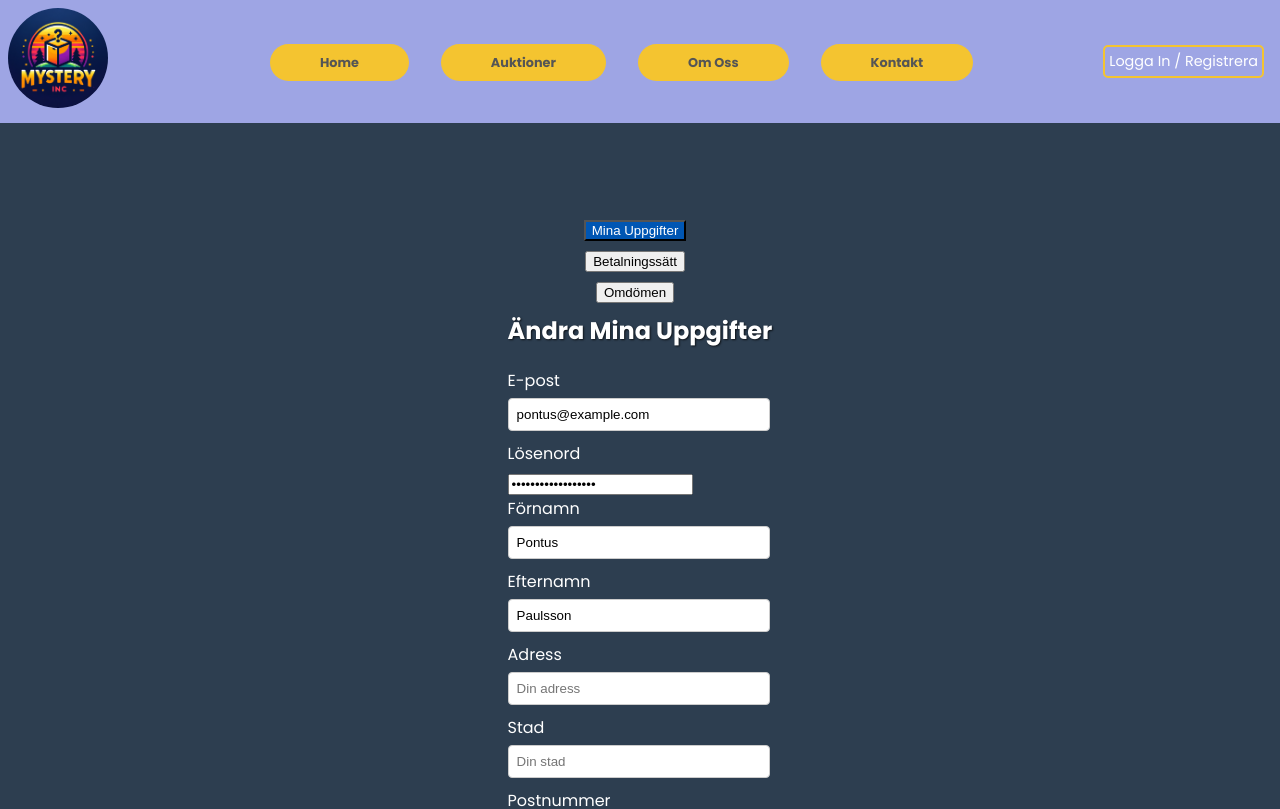
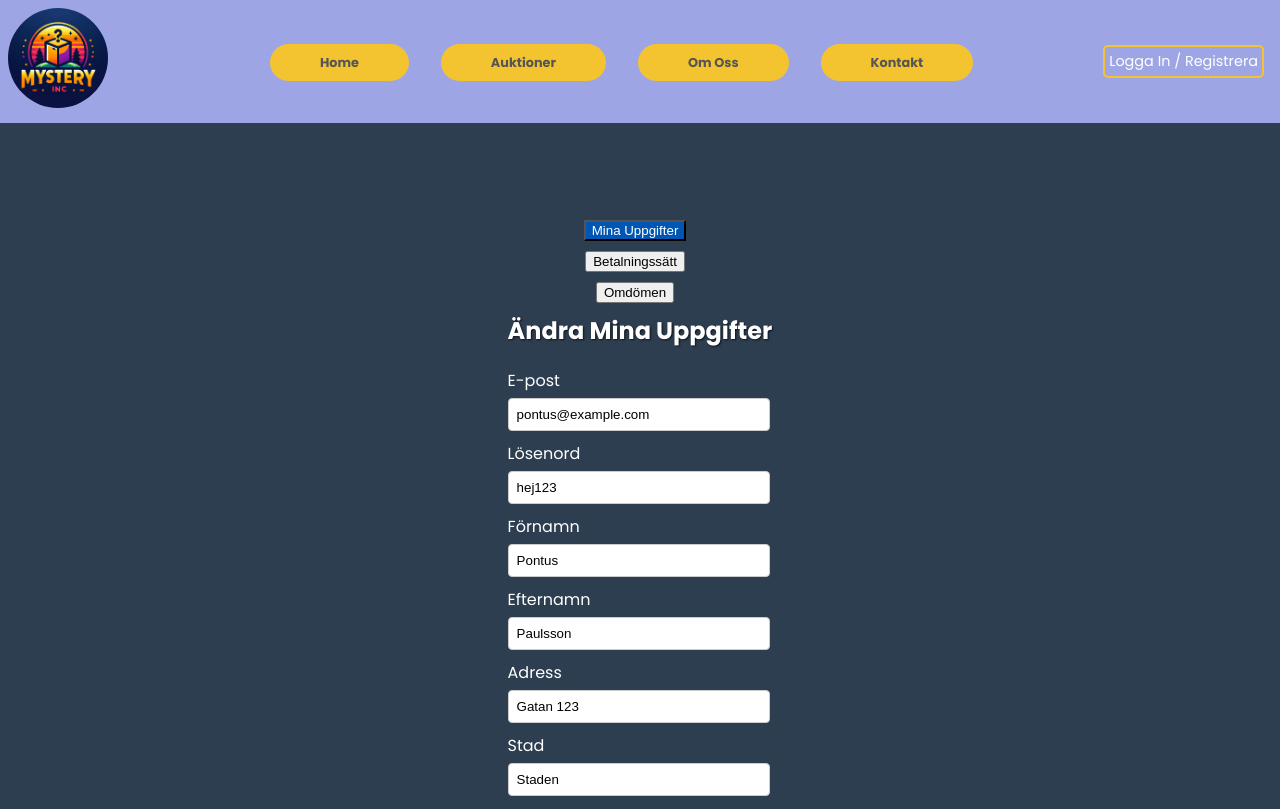
Before and after one commit to MarcusT96/MysteryIncAuctions, a React (Vite) app: page /profile in a window 1280 px wide. Shown: the top 809 px of the page. Built offline with nearby package versions, Linux system fonts and the light colour scheme; data requests are answered from the project's data file.

Commit message:
fixes on db.json and profilepage

```diff
--- a/db.json
+++ b/db.json
@@ -84,9 +84,7 @@
       "city": "Staden",
       "zipCode": "123 45",
       "country": "Landet",
-      "phone": "070-123 45 67",
-      "emailNotifications": true,
-      "shareDataWithThirdParties": false
+      "phone": "070-123 45 67"
     }
   ],
   "reviews": [
--- a/src/pages/ProfilePage.jsx
+++ b/src/pages/ProfilePage.jsx
@@ -6,25 +6,36 @@ import userData from '../assets/users.json'
 function ProfilePage() {
   const [userInfo, setUserInfo] = useState({
     email: '',
+    password: '',
     firstName: '',
     lastName: '',
     address: '',
     city: '',
     zipCode: '',
-    phone: '',
+    country: '',
+    phone: ''
   });
 
   const [activeSection, setActiveSection] = useState('profile');
   const navigate = useNavigate();
 
   useEffect(() => {
-    // Antag att vi bara använder den första användaren från vår JSON-fil
-    const user = userData[0];
-    setUserInfo({
-      email: user.email,
-      firstName: user.firstName,
-      lastName: user.lastName,
-    });
+    fetch('http://localhost:3000/users/1')
+      .then(response => response.json())
+      .then(data => {
+        setUserInfo({
+          email: data.email,
+          password: data.password, // Observera: Det är ovanligt och osäkert att hantera lösenord på detta sätt i en klientapplikation
+          firstName: data.firstName,
+          lastName: data.lastName,
+          address: data.address,
+          city: data.city,
+          zipCode: data.zipCode,
+          country: data.country,
+          phone: data.phone
+        });
+      })
+      .catch(error => console.error('Error:', error));
   }, []);
 
   const handleInputChange = (e) => {
@@ -43,8 +54,8 @@ function ProfilePage() {
   };
 
   const handleLogout = () => {
-    localStorage.removeItem('isLoggedIn'); // Tar bort inloggningstillståndet
-    navigate('/'); // Ändra till önskad utloggningssida
+    localStorage.removeItem('isLoggedIn');
+    navigate('/');
   };
 
   return (
@@ -69,9 +80,9 @@ function ProfilePage() {
           <div className="profile-page-form-group">
             <label>Lösenord</label>
             <input
-              type="password"
+              type="text"
               name="password"
-              value={userInfo.email}
+              value={userInfo.password}
               onChange={handleInputChange}
               placeholder="Ditt lösenord"
             />
```
